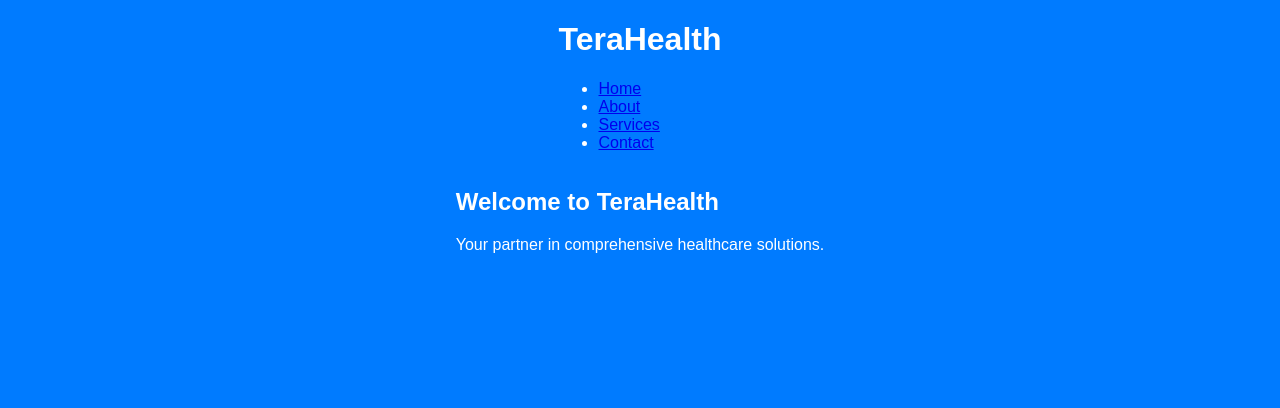
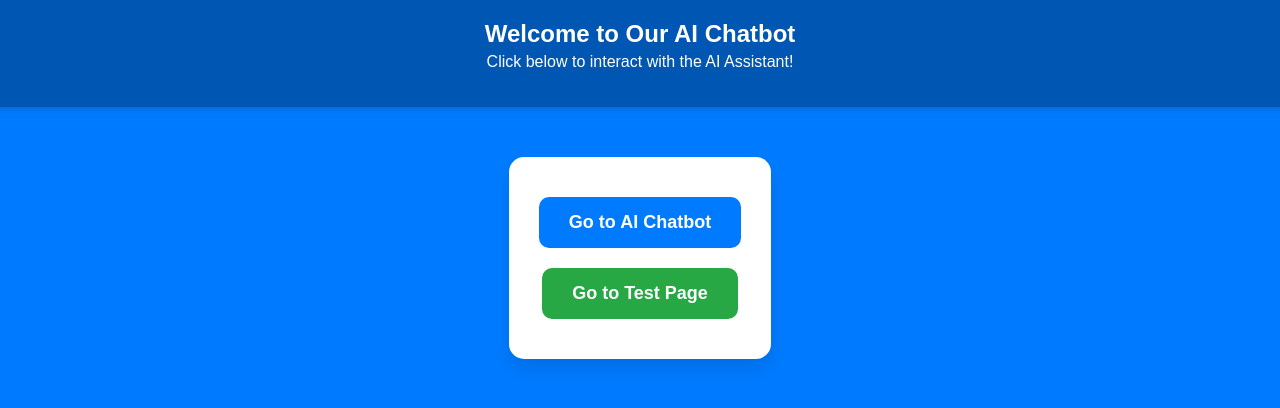
Before and after one commit to schoolrec/terahealths, a plain HTML site: page home.html in a window 1280 px wide. Drawn offline with Linux system fonts and the light colour scheme.

Commit message:
Update home.html

```diff
--- a/home.html
+++ b/home.html
@@ -1,29 +1,30 @@
 <!DOCTYPE html>
 <html lang="en">
 <head>
-  <meta charset="UTF-8">
-  <meta name="viewport" content="width=device-width, initial-scale=1.0">
-  <title>TeraHealth</title>
-  <link rel="stylesheet" href="styles.css">
+    <meta charset="UTF-8">
+    <meta name="viewport" content="width=device-width, initial-scale=1.0">
+    <title>AI Chatbot</title>
+    <link rel="stylesheet" href="styles.css">
 </head>
 <body>
-  <header class="navbar">
-    <div class="container">
-      <h1 class="logo">TeraHealth</h1>
-      <nav>
-        <ul class="nav-links">
-          <li><a href="#home">Home</a></li>
-          <li><a href="#about">About</a></li>
-          <li><a href="#services">Services</a></li>
-          <li><a href="#contact">Contact</a></li>
-        </ul>
-      </nav>
+
+    <!-- Top Bar with Info -->
+    <div class="top-bar">
+        <div class="top-bar-content">
+            <h1>Welcome to Our AI Chatbot</h1>
+            <p>Click below to interact with the AI Assistant!</p>
+        </div>
     </div>
-  </header>
 
-  <main class="hero">
-    <h2>Welcome to TeraHealth</h2>
-    <p>Your partner in comprehensive healthcare solutions.</p>
-  </main>
+    <!-- Centered Box with Buttons -->
+    <div class="center-box">
+        <a href="https://terahealths.vercel.app/AI%20chatbot/talk.html" class="center-button">
+            Go to AI Chatbot
+        </a>
+        <a href="https://terahealths.vercel.app/TEST.html" class="center-button test-button">
+            Go to Test Page
+        </a>
+    </div>
+
 </body>
 </html>
```
